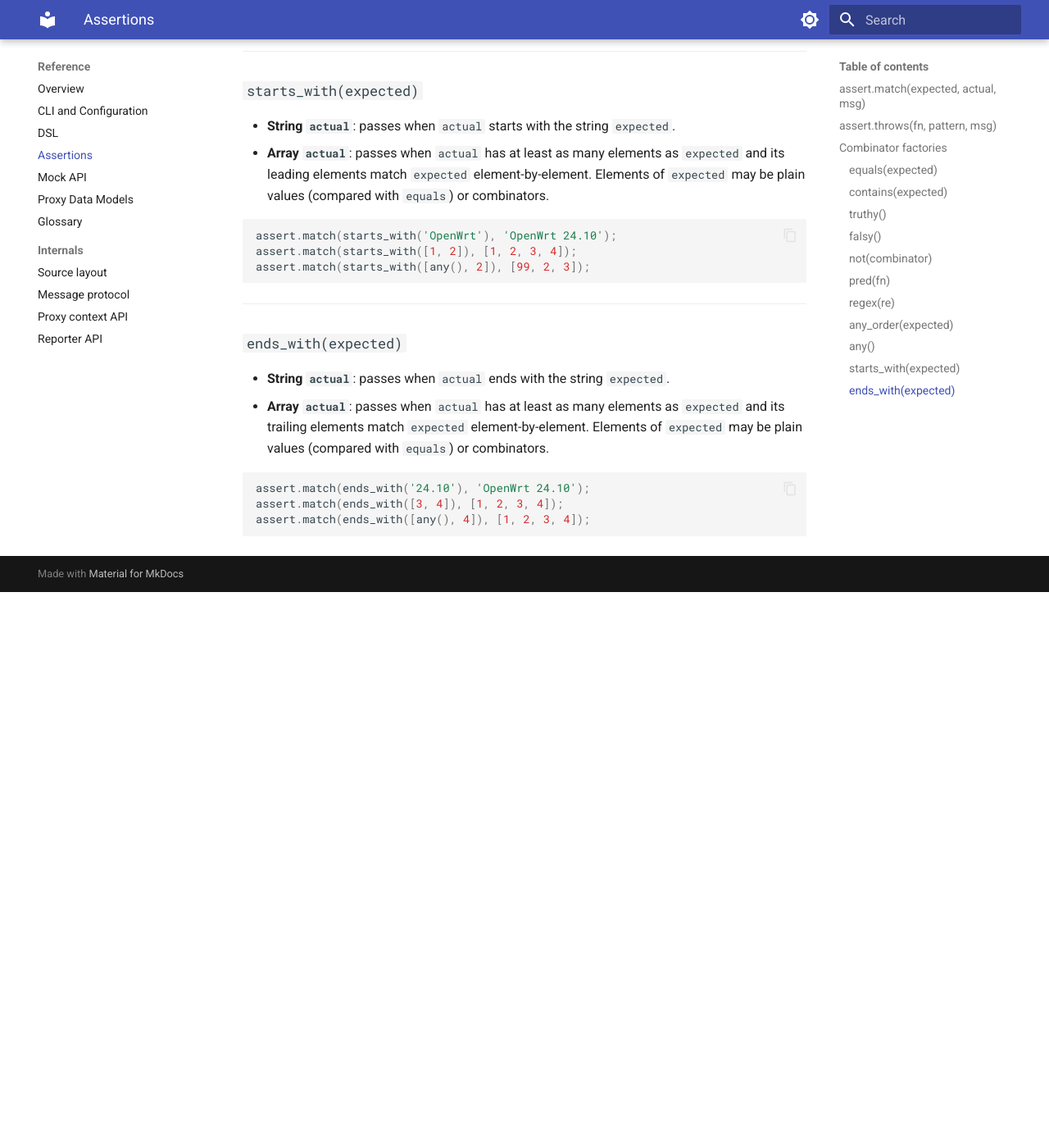
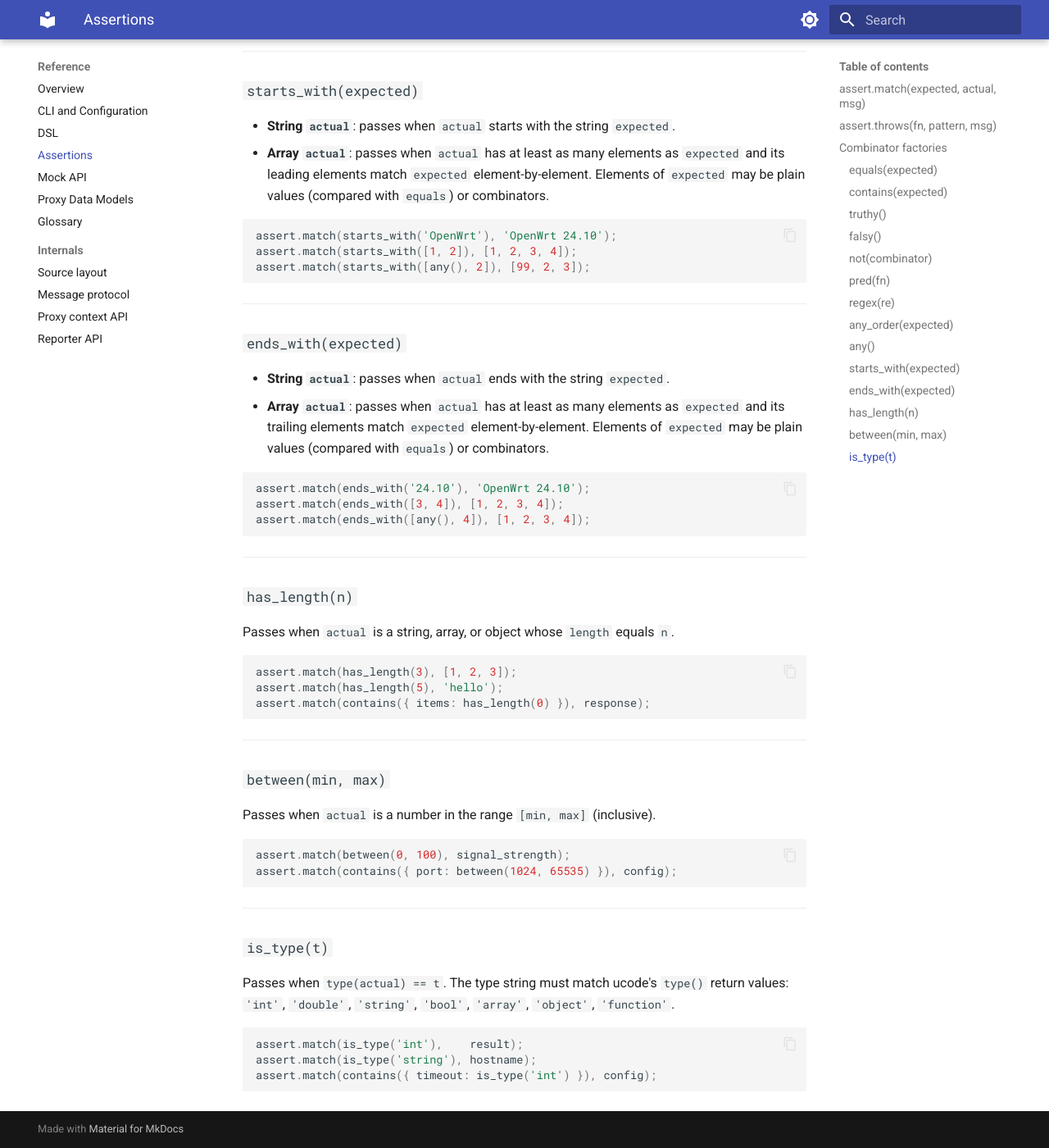
Before and after one commit to m00qek/utest, an MkDocs documentation site: the page built from docs/reference/assertions.md, in a window 1280 px wide and 1400 px high, scrolled down 4785 px. Shown: the whole window at 82% size. Built offline with MkDocs 1.6.1 and Material for MkDocs 9.7.7, drawn with Linux system fonts in a browser that asks for light colours; before the commit the page ends 5507 px from its top, so only the background shows below that.

Commit message:
Add has_length(), between(), and is_type() combinators

````diff
--- a/docs/reference/assertions.md
+++ b/docs/reference/assertions.md
@@ -234,3 +234,38 @@ assert.match(ends_with('24.10'), 'OpenWrt 24.10');
 assert.match(ends_with([3, 4]), [1, 2, 3, 4]);
 assert.match(ends_with([any(), 4]), [1, 2, 3, 4]);
 ```
+
+---
+
+### `has_length(n)`
+
+Passes when `actual` is a string, array, or object whose `length` equals `n`.
+
+```js
+assert.match(has_length(3), [1, 2, 3]);
+assert.match(has_length(5), 'hello');
+assert.match(contains({ items: has_length(0) }), response);
+```
+
+---
+
+### `between(min, max)`
+
+Passes when `actual` is a number in the range `[min, max]` (inclusive).
+
+```js
+assert.match(between(0, 100), signal_strength);
+assert.match(contains({ port: between(1024, 65535) }), config);
+```
+
+---
+
+### `is_type(t)`
+
+Passes when `type(actual) == t`. The type string must match ucode's `type()` return values: `'int'`, `'double'`, `'string'`, `'bool'`, `'array'`, `'object'`, `'function'`.
+
+```js
+assert.match(is_type('int'),    result);
+assert.match(is_type('string'), hostname);
+assert.match(contains({ timeout: is_type('int') }), config);
+```
````
Also changed, not shown: docs/how-to/combinators.md (+27 -0 lines), 4 other files.
